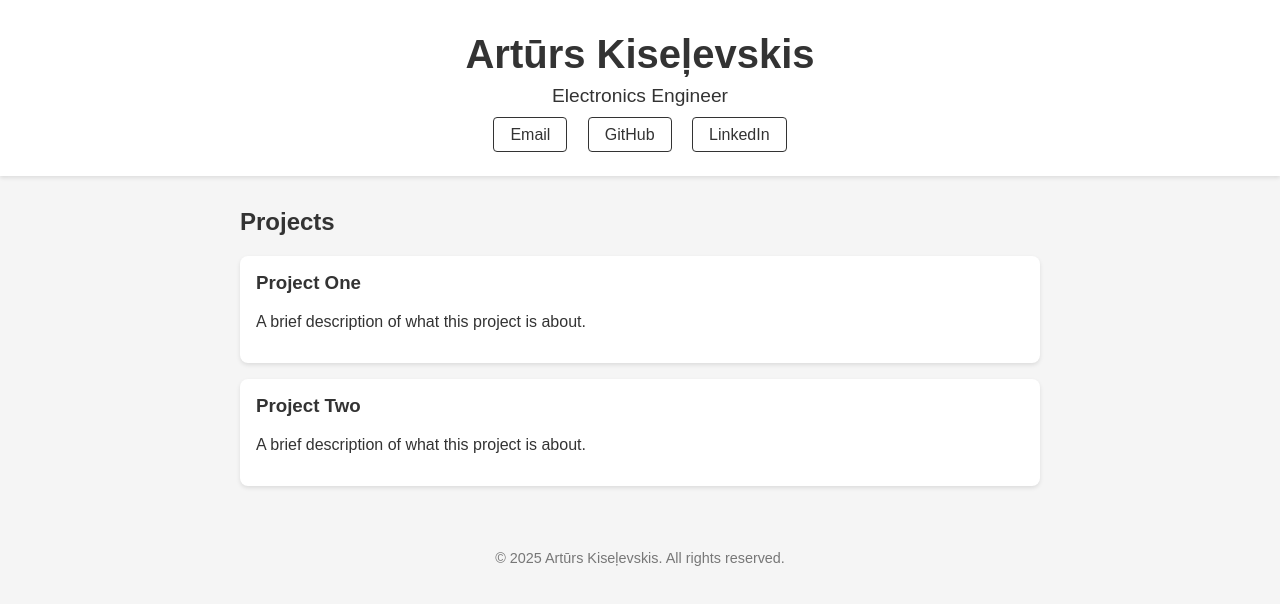
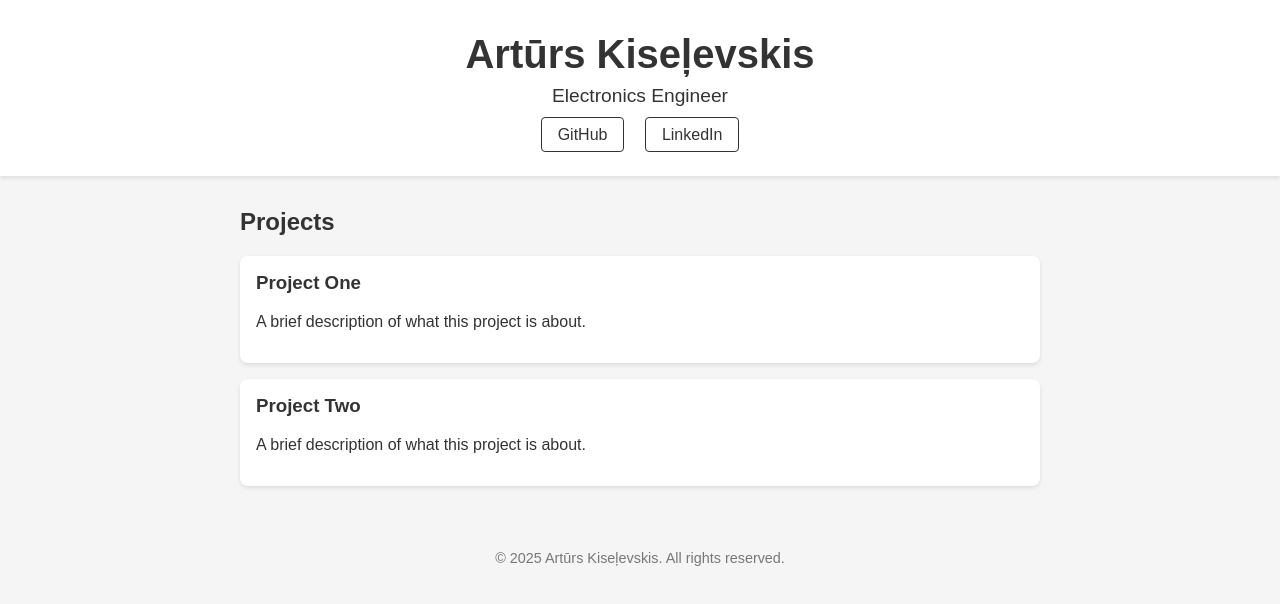
Before and after one commit to akiselevskis/Portfolio, a plain HTML site: page main.html in a window 1280 px wide. Drawn offline with Linux system fonts and the light colour scheme.

Commit message:
Update main.html

```diff
--- a/main.html
+++ b/main.html
@@ -70,7 +70,6 @@
     <h1>Artūrs Kiseļevskis</h1>
     <p>Electronics Engineer</p>
     <div class="buttons">
-      <a href="mailto:arturs.kiselevskis@gmail.com">Email</a>
       <a href="https://github.com/akiselevskis" target="_blank">GitHub</a>
       <a href="https://www.linkedin.com/in/arturs-kiselevskis/" target="_blank">LinkedIn</a>
     </div>
```
